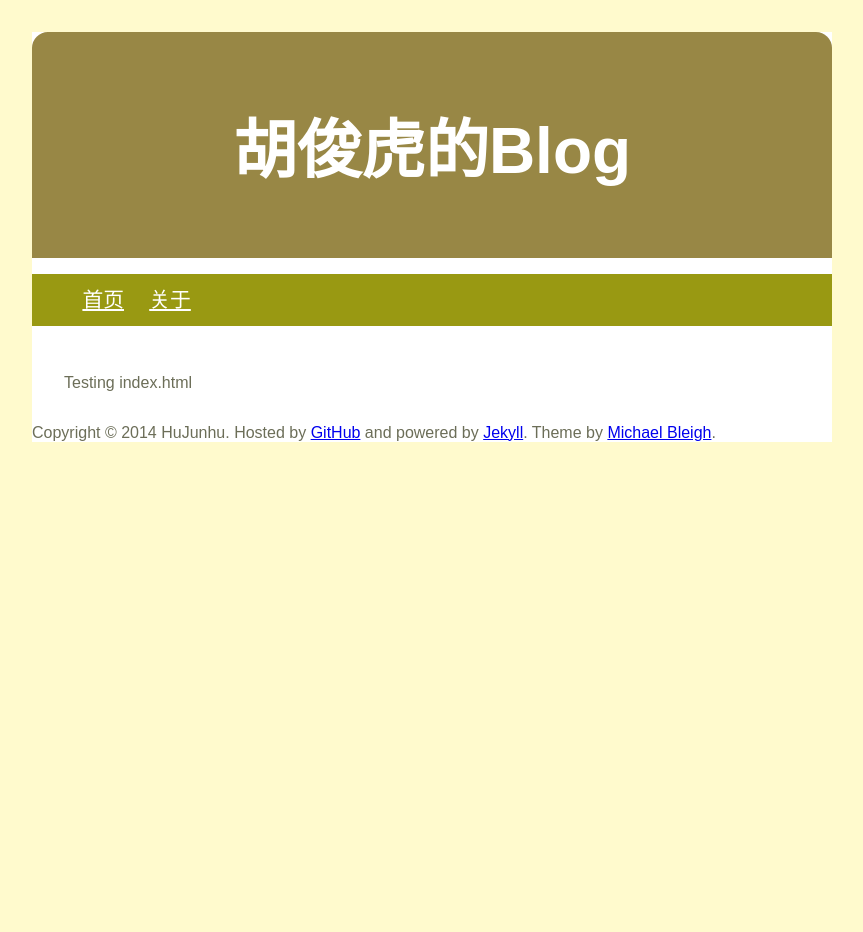
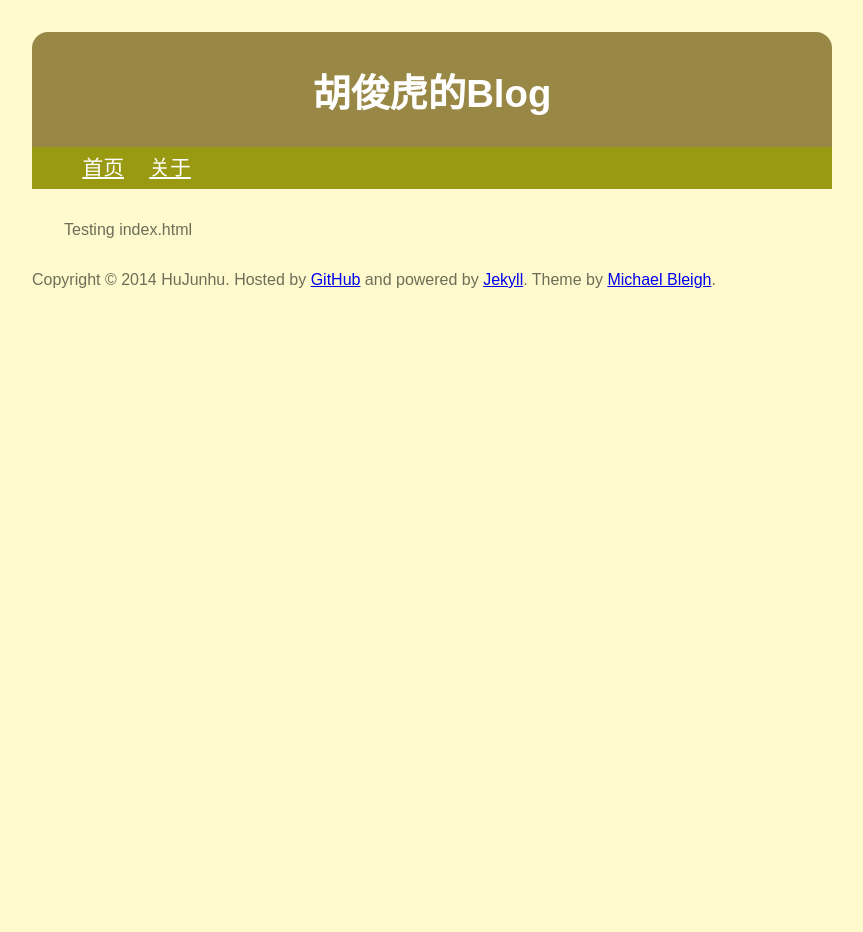
Before and after one commit to hujunhu/hujunhu.github.io, a Jekyll site: the page built from index.html, in a window 1280 px wide. Shown: the whole page, without its empty margins (208-1071 px from the left). Built offline with Jekyll 4.4.1, drawn with Linux system fonts in a browser that asks for light colours.

Commit message:
css updated

```diff
--- a/css/all.css
+++ b/css/all.css
@@ -11,24 +11,28 @@ body {
 #wrapper {
   width: 50em;
   margin: 2em auto 0;
-  background: #FFF;
 }
 
 #header {
   text-align: center;
-  padding: 1.5em;
+  padding: 4px;
   border-top-left-radius: 1em;
   border-top-right-radius: 1em;
   background: #988745;
 }
 
 #header h1 {
-  font-size: 4em;
+  font-size: 2.4em;
   color: #FFF;
 }
 
 #menu {
   background: #999912;
+}
+
+#menu ul {
+  list-style: none;
+  margin: 0;
 }
 
 #menu ul li {
@@ -39,7 +43,7 @@ body {
   color: white;
   font-size: 1.3em;
   padding: 0 0.5em;
-  line-height: 2.5em;
+  line-height: 2em;
 }
 
 #content {
```
